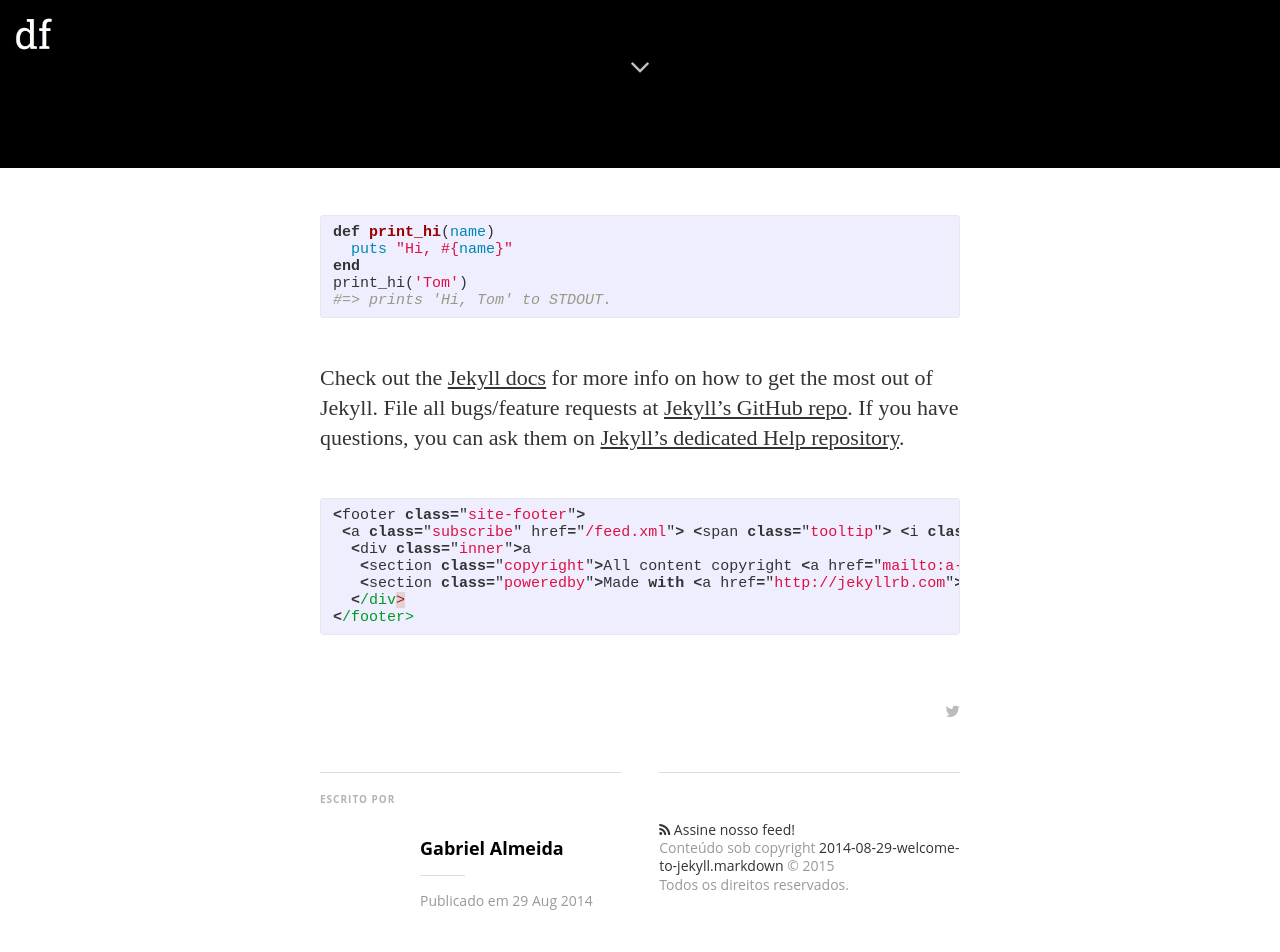
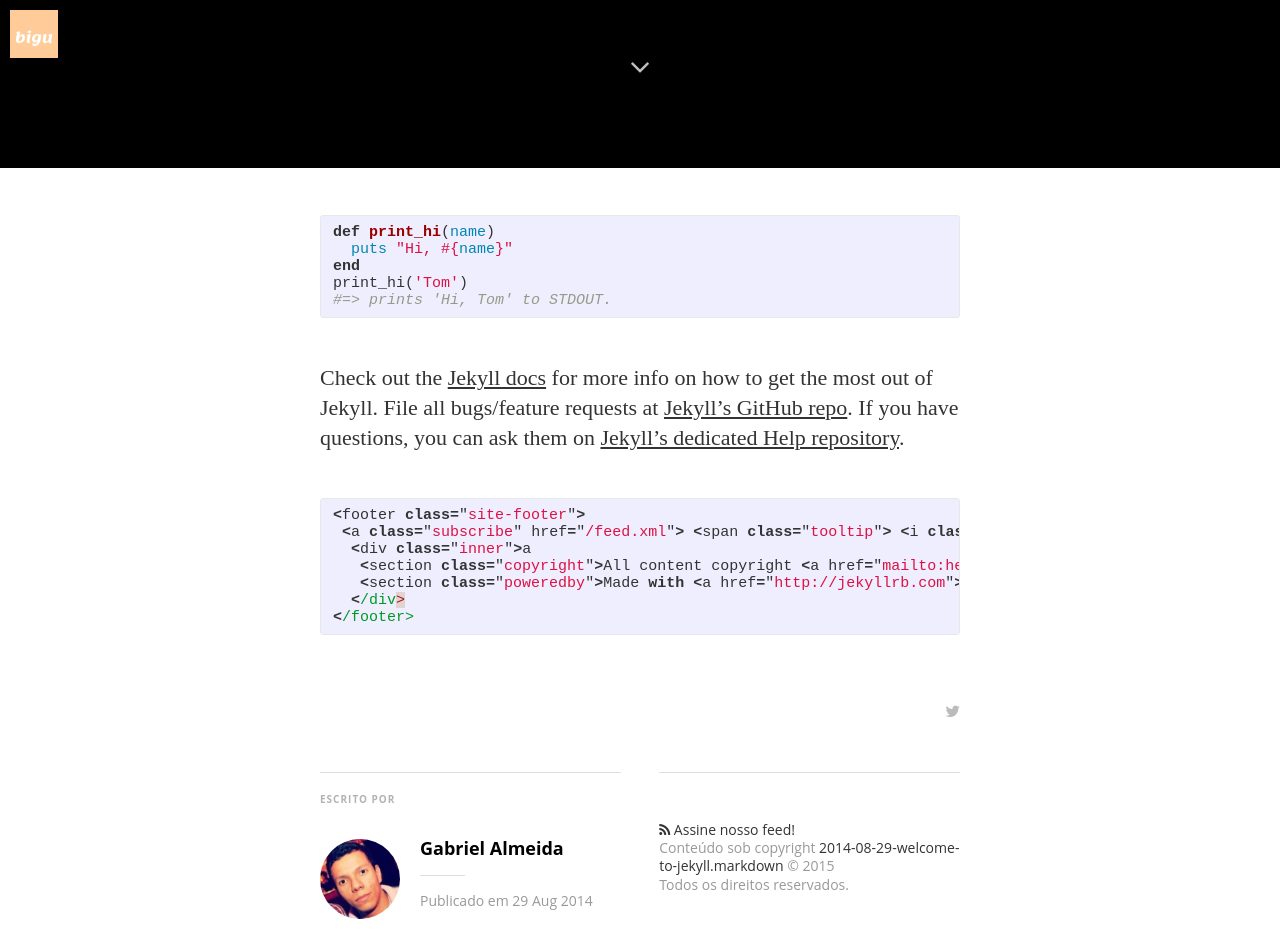
Before and after one commit to biguHQ/blog, a Jekyll site: the page built from _posts/2014-08-29-welcome-to-jekyll.markdown, in a window 1280 px wide and 1400 px high, scrolled down 1232 px. Shown: the top 952 px of the window. Built offline with Jekyll 4.4.1, drawn with Linux system fonts in a browser that asks for light colours; nearby versions of some CDN libraries; some web fonts are replaced; Markdown is read by kramdown in place of the engine named in the settings; some of the changed text lies outside the part shown.

Commit message:
Updates config and adds new assets

```diff
--- a/_config.yml
+++ b/_config.yml
@@ -5,26 +5,26 @@ gems:
   - jemoji
 
 # Site settings
-title: "Mediator"
+title: "Bigu"
 description: > # this means to ignore newlines until "email:"
-   A Jekyll theme - Medium inspired
+   Carona universitária com &#9829;
 
-email: a-mail@mail.mail
+email: hey@biguapp.co
 #blog logo
-logo: "/assets/images/df_logo.jpg"
+logo: "/assets/images/bigu_logo.jpg"
 # blog cover
-cover: "/assets/images/cA4aKEIPQrerBnp1yGHv_IMG_9534-3-2.jpg"
+cover: "/assets/images/background_image.jpg"
 
-name: 'Dirk Fabisch'
-author: 'Dirk Fabisch'
-author_image: "/assets/images/author.jpg"
+name: 'Bigu'
+author: 'Bigu'
+author_image: "/assets/images/bigu_logo.jpg"
 
 paginate:	5
 
-url: "http://myblog.***.***" # the base hostname & protocol for your site
+url: "http://blog.biguapp.co" # the base hostname & protocol for your site
 baseurl: ""
 #used to display twitter cards
-twitter_handle: '@dirkfabisch'
+twitter_handle: '@bigu'
 
 #fill in disqus shortname to use disqus
 #disqus: disqus-shortname
@@ -32,22 +32,22 @@ twitter_handle: '@dirkfabisch'
 # social icons and sharing options
 social:
   - icon:	twitter
-    url:	https://twitter.com/dirkfabisch
-    desc: Follow me on twitter
+    url:	https://twitter.com/bigu
+    desc: Segue a gente no Twitter!
     share_url: http://twitter.com/share
     share_title: ?text=
     share_link: "&amp;url="
 
 #  - icon:	facebook
-#    url:	https://facebook.com/???
-#    desc: Connect with me facebook
+#    url:	https://facebook.com/bigu
+#    desc: Curta nossa página no Facebook!
 #    share_url: https://www.facebook.com/sharer.php
 #    share_title: ?t=
 #    share_link: "&amp;u="
 
   - icon:	github
-    url:	https://github.com/dirkfabisch
-    desc:	Fork me on github
+    url:	https://github.com/biguHQ
+    desc: Colabore conosco no Github
     share_url:
     share_title:
     share_link:
```
Also changed, not shown: assets/images/background_image.jpg, assets/images/bigu_logo.jpg (added), assets/images/default_background_image.jpg (added), assets/images/gabriel_almeida.jpg (added).
